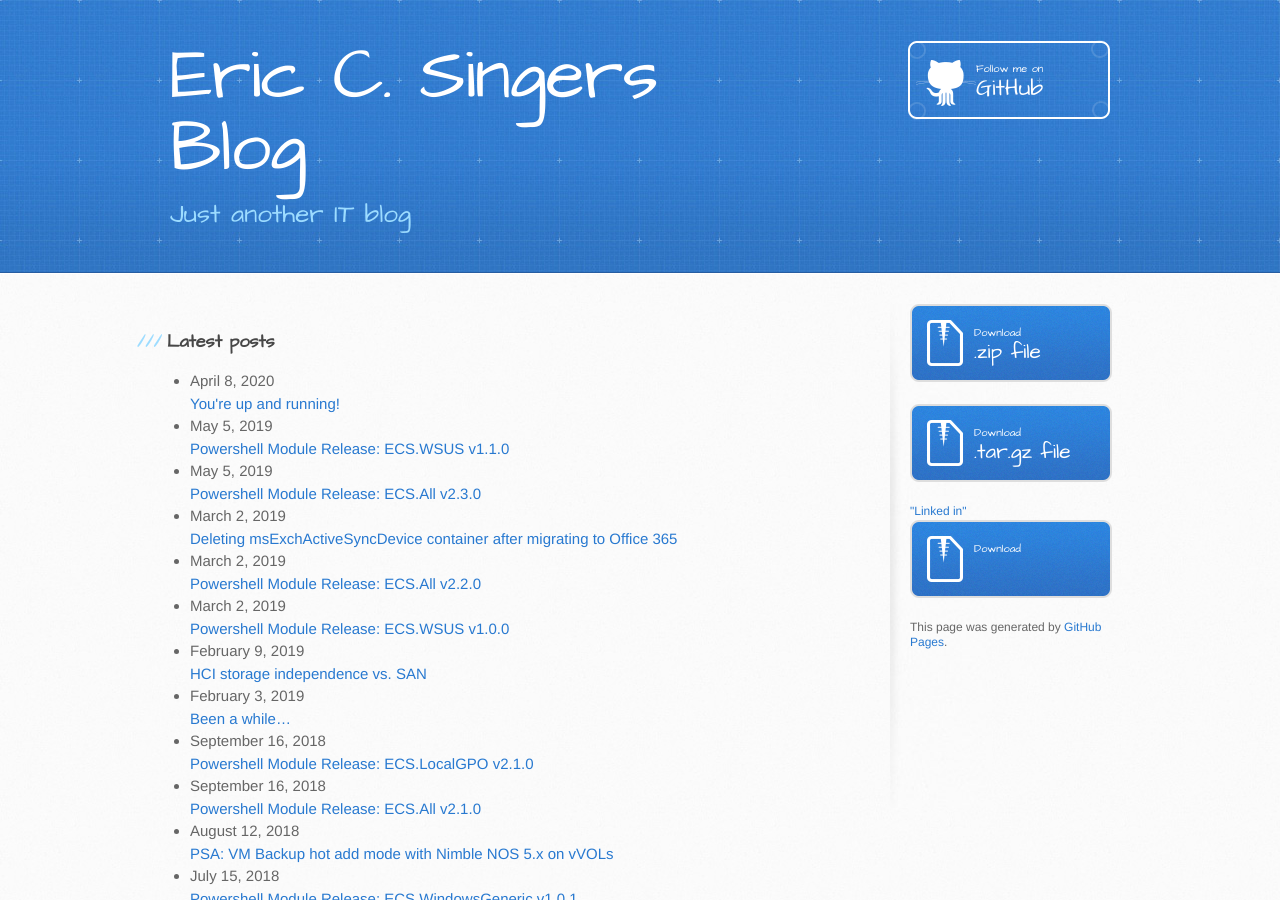
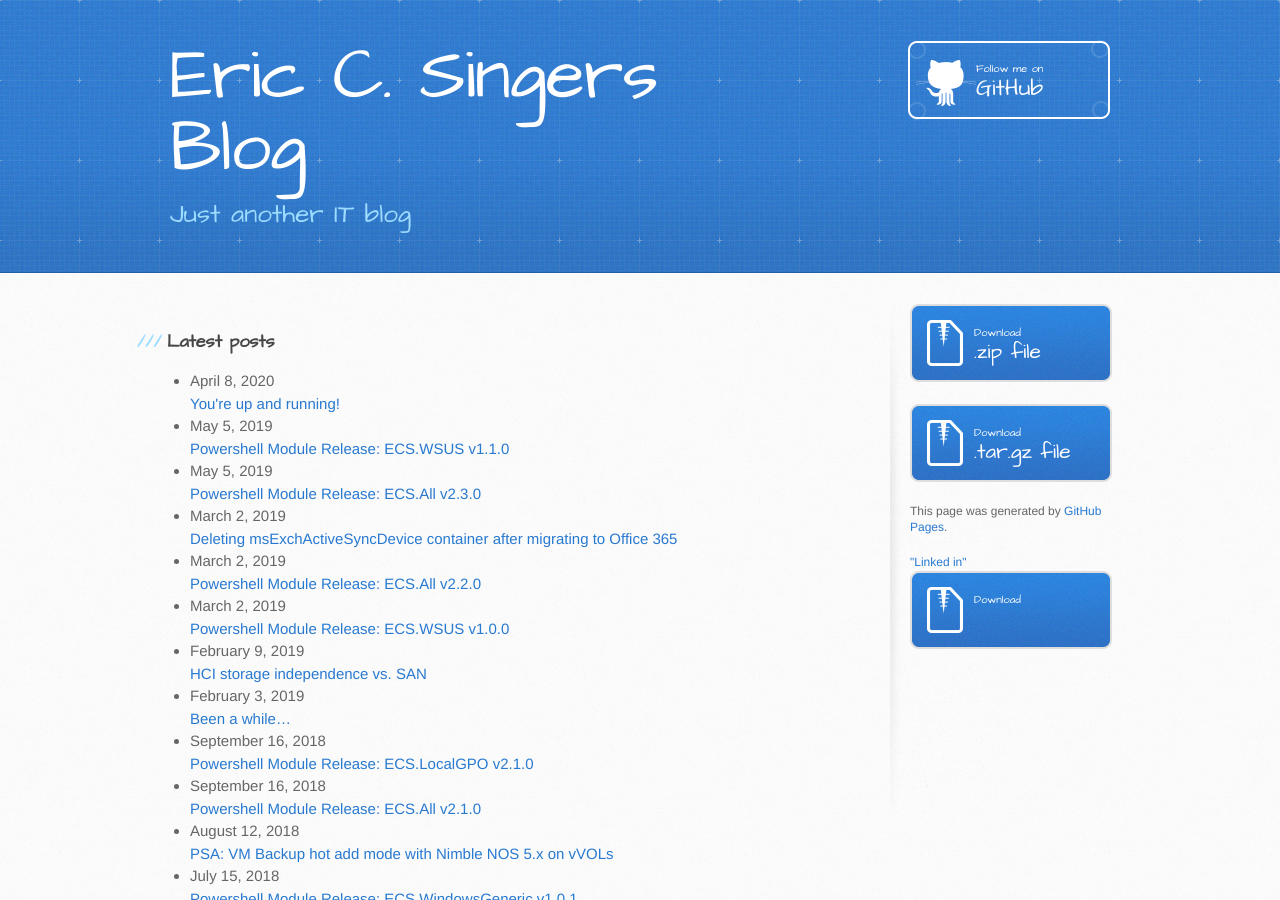
Before and after one commit to ericcsinger/ericcsinger.github.io, a Jekyll site: the page built from index.md, in a window 1280 px wide and 900 px high. Built offline with Jekyll 4.4.1, drawn with Linux system fonts in a browser that asks for light colours; our own code applies the rules of GitHub Pages for plain Markdown files; part of the change alters nothing that is shown.

Commit message:
Update default.html

```diff
--- a/_layouts/default.html
+++ b/_layouts/default.html
@@ -46,11 +46,7 @@
               <small>Download</small>
               .tar.gz file
             </a>
-            <a href="www.linkedin.com/in/ericcsinger">"Linked in"</a>
-            <a href="www.linkedin.com/in/ericcsinger" class="button">
-              <small>Download</small>
 
-            </a>
           {% endif %}
 
           {% if site.github.is_project_page %}
@@ -58,6 +54,10 @@
           {% endif %}
 
           <p>This page was generated by <a href="https://pages.github.com">GitHub Pages</a>.</p>
+          <a href="www.linkedin.com/in/ericcsinger">"Linked in"</a>
+            <a href="www.linkedin.com/in/ericcsinger" class="button">
+              <small>Download</small>
+            </a>
         </aside>
       </div>
     </div>
```
